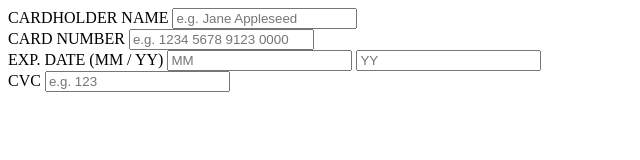
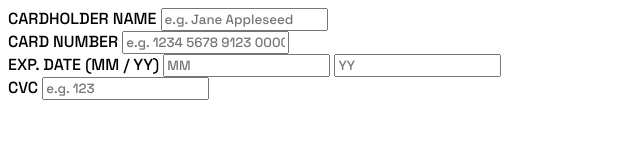
Before and after one commit to mohamedhiendy/interactive-card-details-form-main, a plain HTML site: page index.html in a window 1280 px wide. Shown: the whole page, without its empty margins (0-640 px from the left). Drawn offline with nearby package versions, Linux system fonts and the light colour scheme; files that its build step writes are made by us from their sources.

Commit message:
feat: adding font style in SCSS code

```diff
--- a/CSS/styles.scss
+++ b/CSS/styles.scss
@@ -0,0 +1,9 @@
+// Global styling
+* {
+  font-family: 'Space Grotesk', sans-serif;
+  font-optical-sizing: auto;
+  font-weight: 500;
+  font-style: normal;
+
+  box-sizing: border-box;
+}
--- a/index.html
+++ b/index.html
@@ -6,6 +6,14 @@
 
     <!-- Title of the page -->
     <title>Credit card details</title>
+
+    <!-- Font linking -->
+    <link rel="preconnect" href="https://fonts.googleapis.com" />
+    <link rel="preconnect" href="https://fonts.gstatic.com" crossorigin />
+    <link
+      href="https://fonts.googleapis.com/css2?family=Space+Grotesk:wght@500&display=swap"
+      rel="stylesheet"
+    />
 
     <!-- JS & CSS links -->
     <link rel="stylesheet" href="./CSS/styles.css" />
```
Also changed, not shown: 1 other file.
